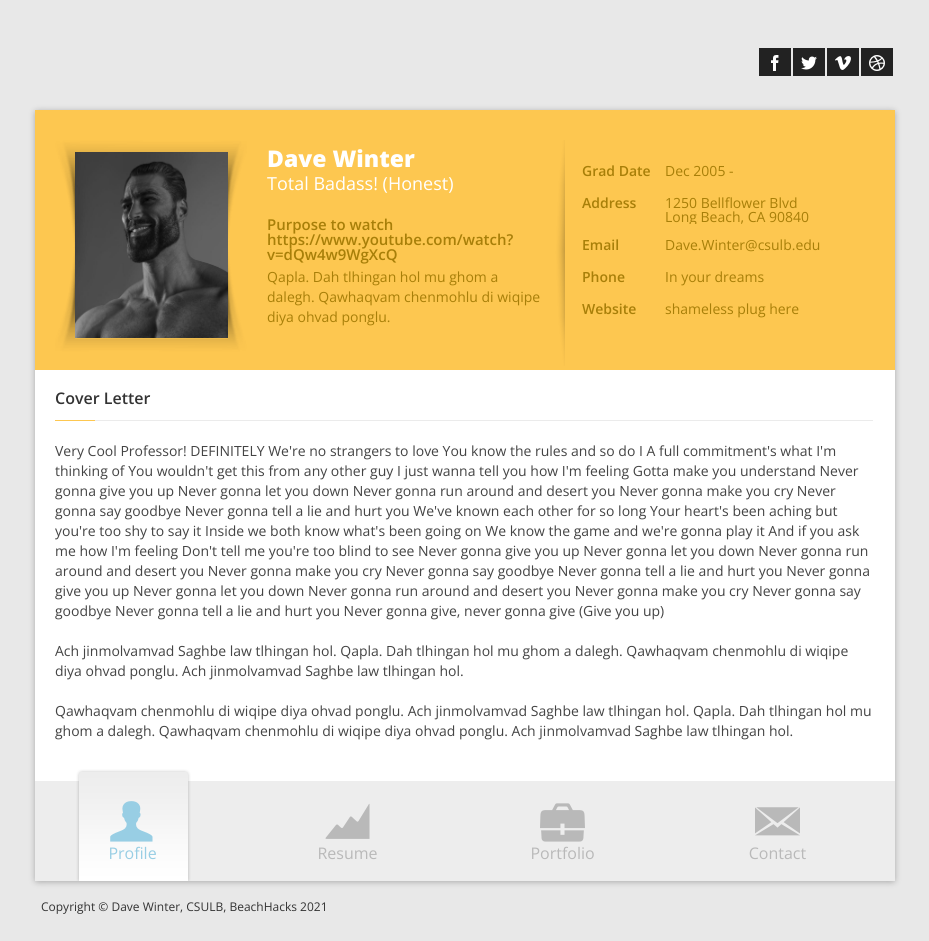
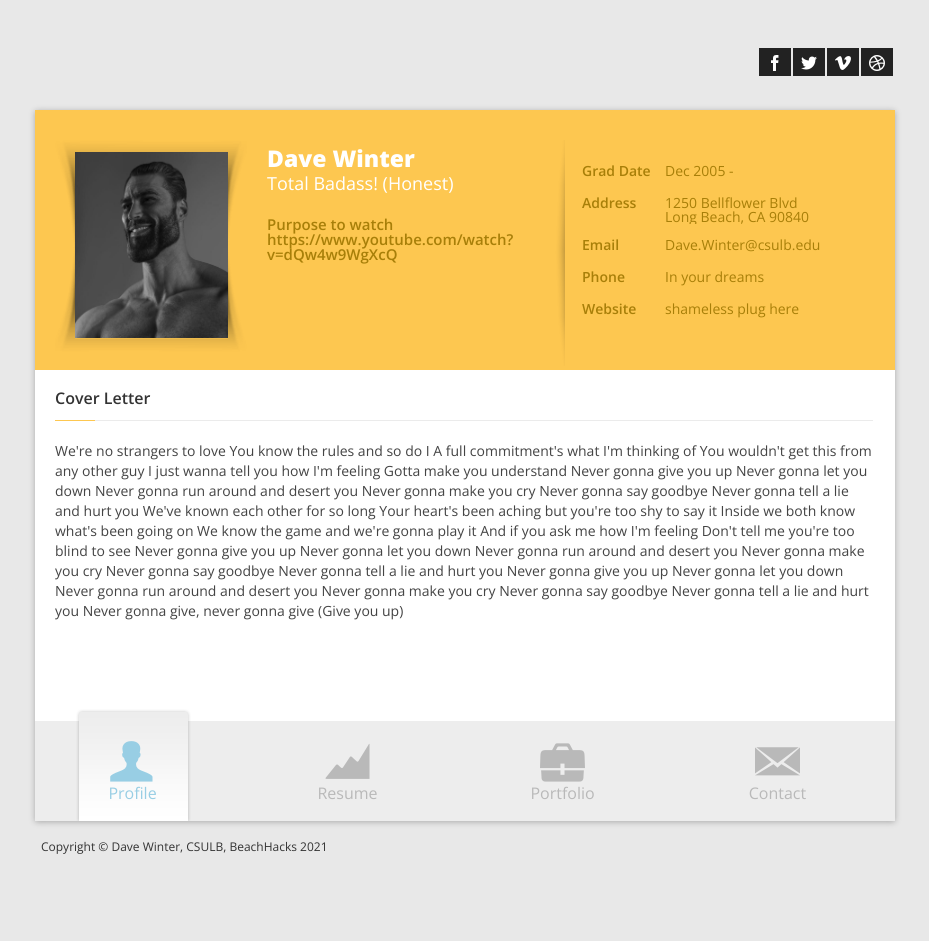
Before and after one commit to dauidus/Github-Workshop-sec-1, a plain HTML site: page index.html in a window 1280 px wide. Shown: the whole page, without its empty margins (175-1104 px from the left). After the commit the page ends 881 px from the top, so only its background shows below. Drawn offline with nearby package versions, Linux system fonts and the light colour scheme; some packages are replaced by stand-ins of ours.

Commit message:
Update index.html

```diff
--- a/index.html
+++ b/index.html
@@ -71,7 +71,7 @@
 
 
                         <h4>Purpose to watch https://www.youtube.com/watch?v=dQw4w9WgXcQ</h4>
-                        <p>Qapla. Dah tlhingan hol mu ghom a dalegh.  Qawhaqvam chenmohlu di wiqipe diya ohvad ponglu.</p>
+                        <p></p>
                     </div>
                     <!-- /About section -->
 
@@ -89,7 +89,6 @@
                     <div id="blurb">
                         <div class="cover-letter">
                             <h3>Cover Letter</h3>
-                            Very Cool Professor! DEFINITELY
                             We're no strangers to love
                             You know the rules and so do I
                             A full commitment's what I'm thinking of
@@ -122,9 +121,9 @@
                             Never gonna tell a lie and hurt you
                             Never gonna give, never gonna give
                             (Give you up)                            <br><br>
-                            Ach jinmolvamvad Saghbe law tlhingan hol. Qapla. Dah tlhingan hol mu ghom a dalegh.  Qawhaqvam chenmohlu di wiqipe diya ohvad ponglu.  Ach jinmolvamvad Saghbe law tlhingan hol.
+
                             <br><br>
-                            Qawhaqvam chenmohlu di wiqipe diya ohvad ponglu.  Ach jinmolvamvad Saghbe law tlhingan hol. Qapla. Dah tlhingan hol mu ghom a dalegh.  Qawhaqvam chenmohlu di wiqipe diya ohvad ponglu.  Ach jinmolvamvad Saghbe law tlhingan hol.
+
                         </div>
                     </div>
                     <!-- /Cover letter -->
```
